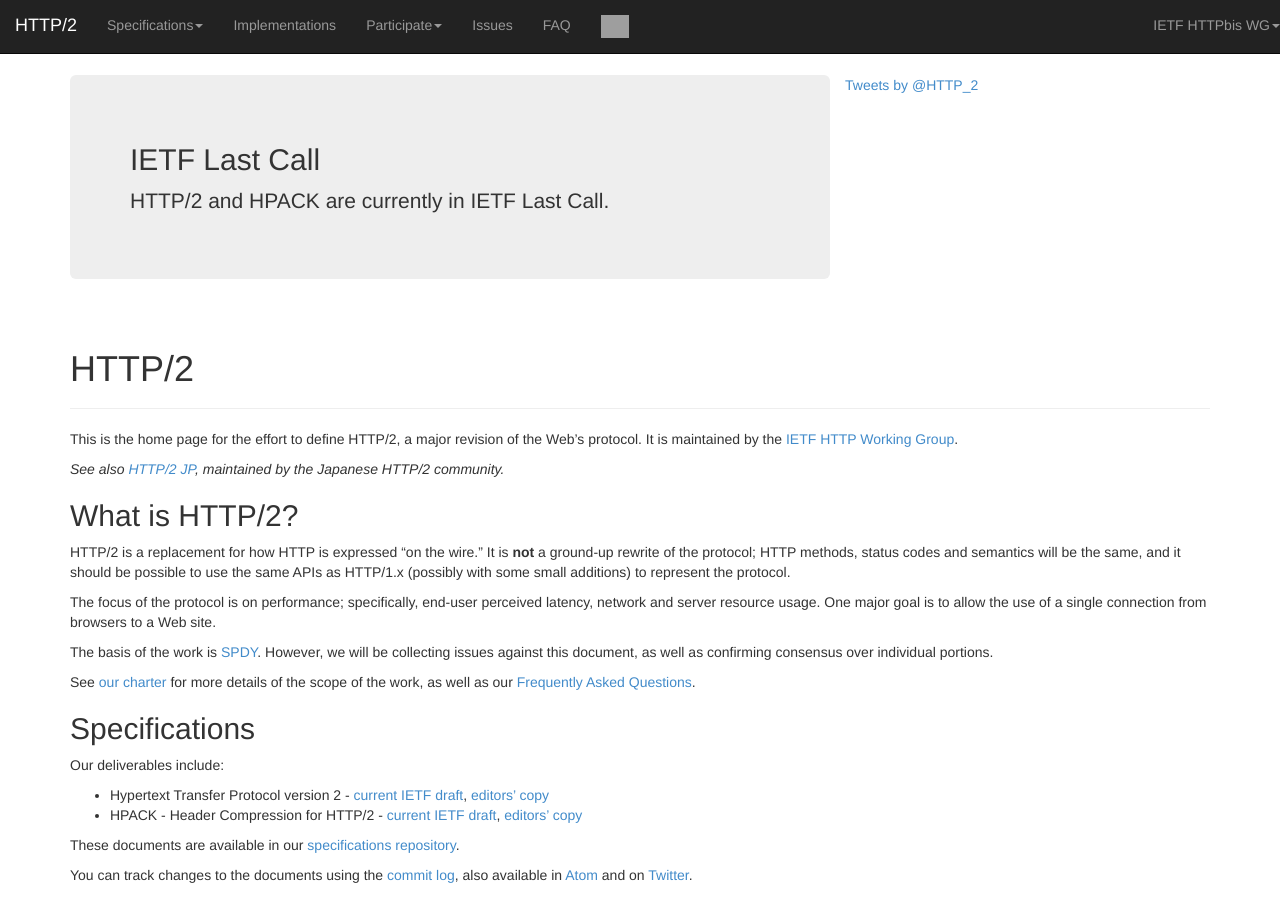
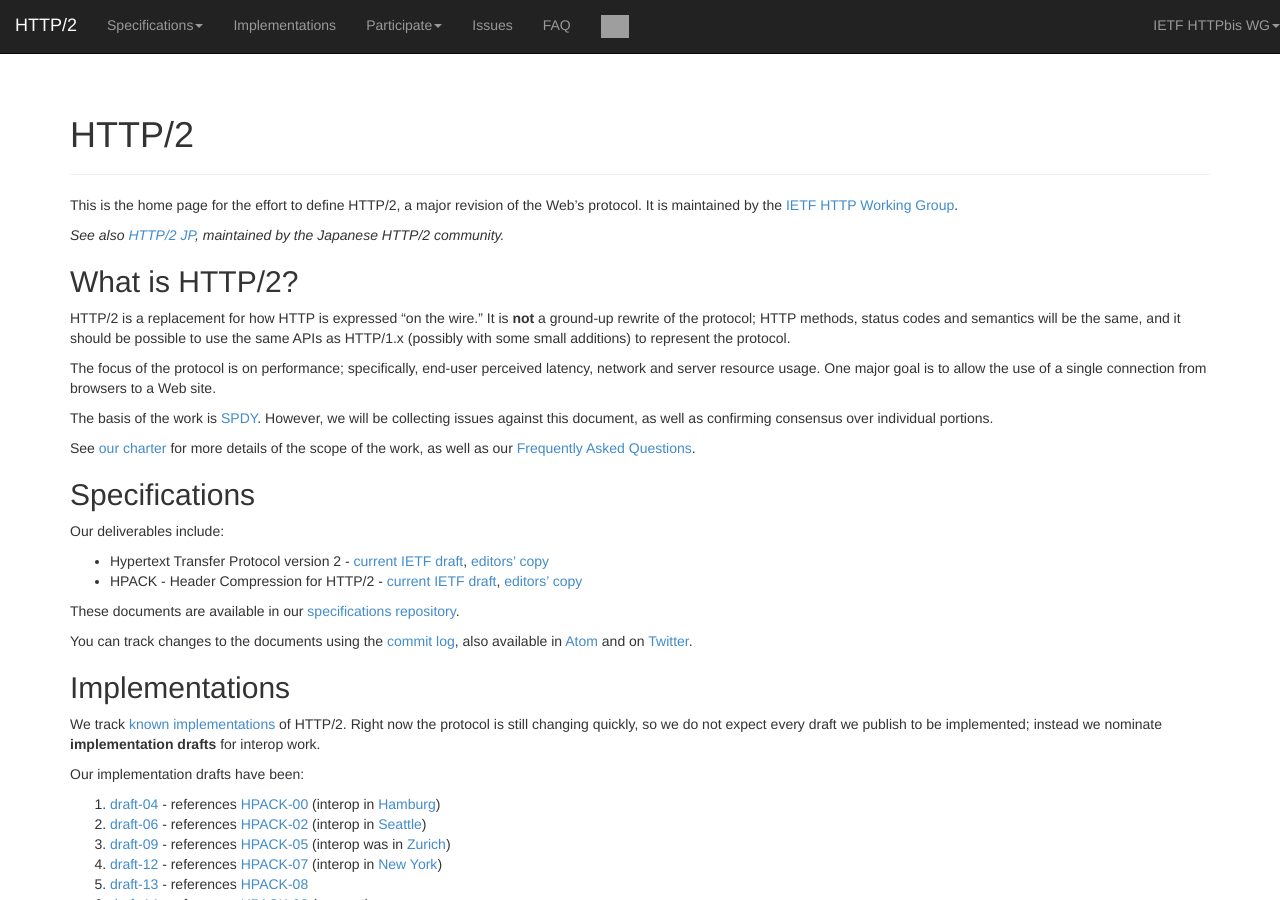
Before and after one commit to http2/http2.github.io, a Jekyll site: the page built from index.md, in a window 1280 px wide and 900 px high. Built offline with Jekyll 4.4.1, drawn with Linux system fonts in a browser that asks for light colours; comment, search, counter and statistics services are not loaded; grey boxes are pictures that could not be loaded.

Commit message:
comment out banner

```diff
--- a/_includes/banner.html
+++ b/_includes/banner.html
@@ -1,4 +1,4 @@
-<div class="container-fluid">
+<!-- div class="container-fluid">
   <div class="row">
     <div class="col-md-8 jumbotron">
       <h2>IETF Last Call</h2>
@@ -9,4 +9,4 @@
       <script>!function(d,s,id){var js,fjs=d.getElementsByTagName(s)[0],p=/^http:/.test(d.location)?'http':'https';if(!d.getElementById(id)){js=d.createElement(s);js.id=id;js.src=p+"://platform.twitter.com/widgets.js";fjs.parentNode.insertBefore(js,fjs);}}(document,"script","twitter-wjs");</script>
     </div>
   </div>
-</div>
+</div -->
```
